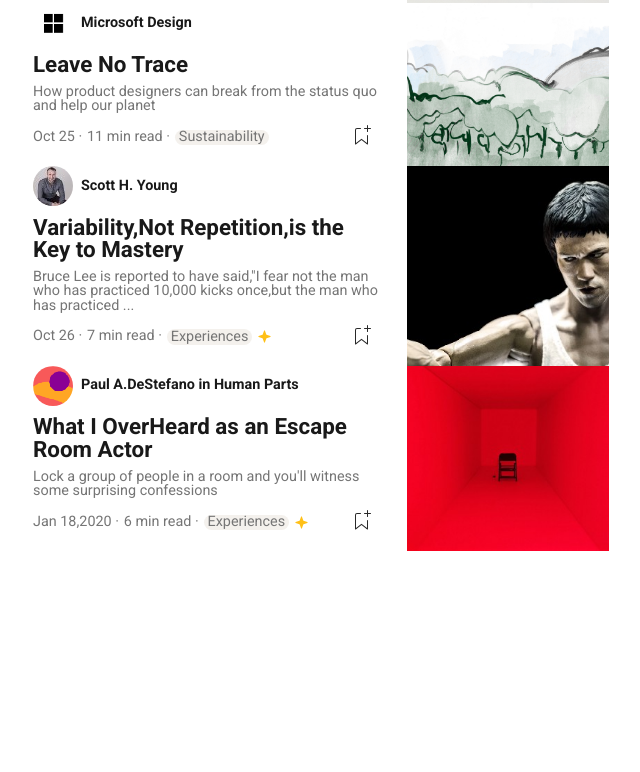
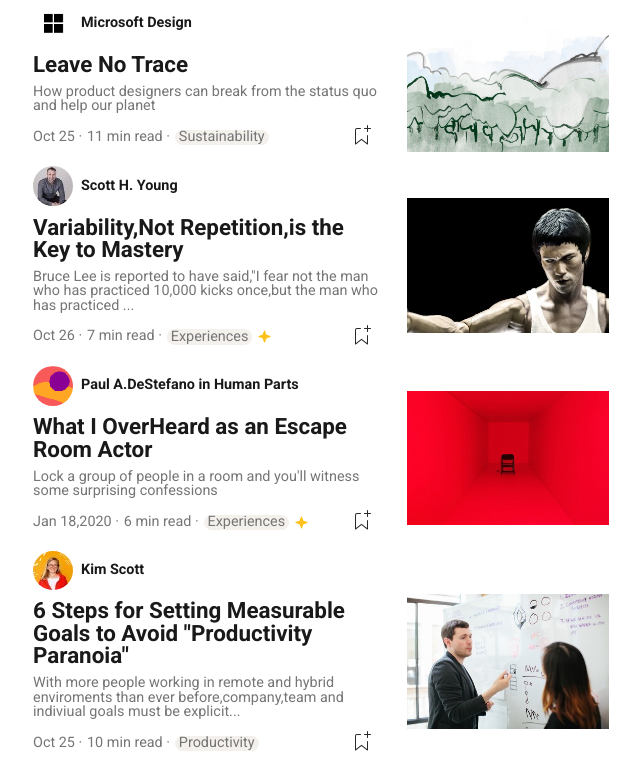
Before and after one commit to AlessioPanconi/U2-W1-D5, a plain HTML site: page base_di_partenza/index.html in a window 1280 px wide. Shown: the part 1522-2294 px from the top of the page, without its empty margins (127-767 px from the left). Before the commit the page ends 2073 px from the top, so only its background shows below. Drawn offline with nearby package versions, Linux system fonts and the light colour scheme.

Commit message:
Sticky fatto

```diff
--- a/base_di_partenza/assets/css/style.css
+++ b/base_di_partenza/assets/css/style.css
@@ -191,6 +191,7 @@ main {
   flex-direction: row;
   margin-top: 3rem;
   justify-content: space-between;
+  align-items: flex-start;
 }
 
 #cardContainer {
@@ -264,6 +265,8 @@ main {
 /*Aside*/
 
 aside {
+  position: sticky;
+  top: 110px;
   display: flex;
   flex-direction: column;
   width: 33%;
--- a/base_di_partenza/index.html
+++ b/base_di_partenza/index.html
@@ -380,6 +380,39 @@
 
             <img src="./assets/imgs/image18.jpeg" alt="foto" class="cardContainerImg" />
           </div>
+
+          <div class="card">
+            <!---->
+            <div class="box1">
+              <!---->
+              <div class="box1FisrtChild">
+                <img src="./assets/imgs/image19.jpeg" alt="img18" />
+                <p>Kim Scott</p>
+              </div>
+
+              <div class="box1SecondChild">
+                <p>6 Steps for Setting Measurable Goals to Avoid "Productivity Paranoia"</p>
+              </div>
+
+              <div class="box1ThirdChild">
+                <p>With more people working in remote and hybrid enviroments than ever before,company,team and indiviual goals must be explicit...</p>
+              </div>
+
+              <div class="box1FourthChild">
+                <div class="minDiv">
+                  <p>Oct 25 ·</p>
+                  <p>10 min read ·</p>
+                  <span class="terzoP">Productivity</span>
+                </div>
+
+                <div>
+                  <img src="./assets/imgs/svg/bookmark.svg" alt="bookmark" />
+                </div>
+              </div>
+            </div>
+
+            <img src="./assets/imgs/image20.jpg" alt="foto" class="cardContainerImg" />
+          </div>
         </div>
 
         <aside>
```
